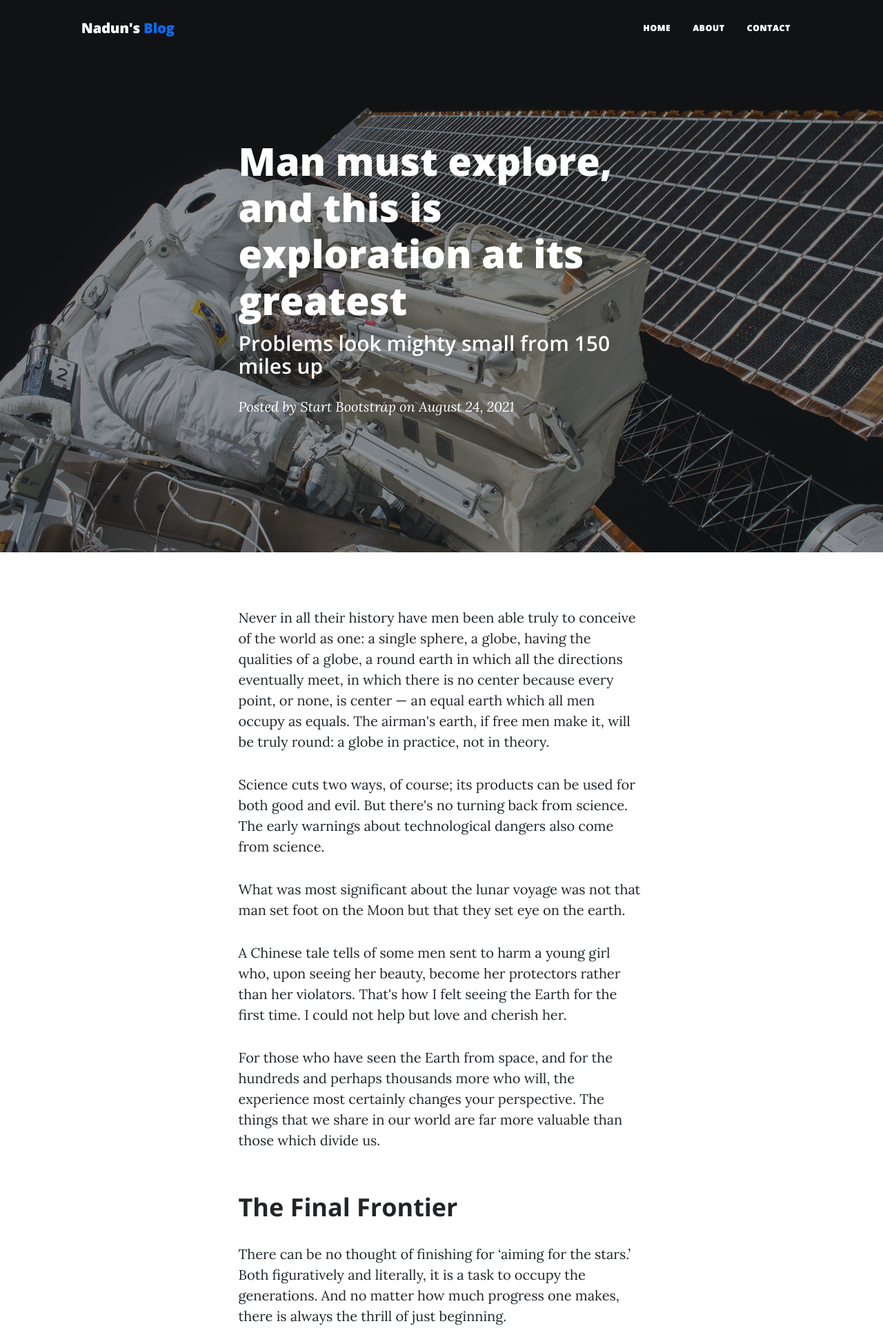
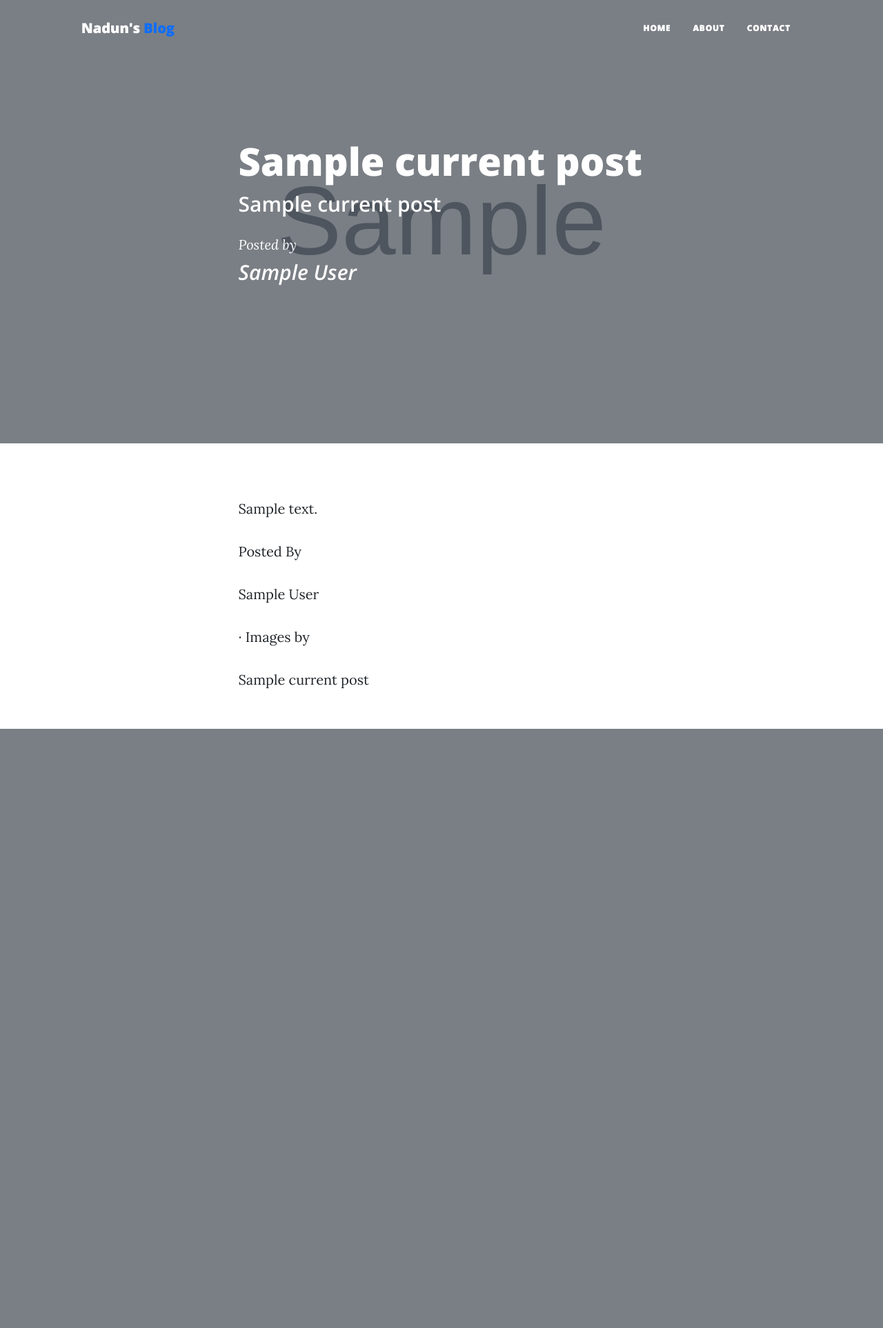
Before and after one commit to Nadunnissanka/Blog-flask-python, a Flask app: template templates/post.html in a window 1280 px wide. Shown: the top 1926 px of the page at 69% size. After the commit the page ends 1057 px from the top, so only its background shows below. Run offline with Flask 2, Linux system fonts and the light colour scheme; the template is opened without the code that fills it: most values are stand-ins (such as "Sample title", 1, 10 or a date in 2020); grey boxes marked "Sample" are stand-in pictures; some libraries are stand-ins or nearby versions.

Commit message:
SMTP service added and contact form configured

```diff
--- a/server.py
+++ b/server.py
@@ -1,15 +1,18 @@
-from flask import Flask, render_template
+from flask import Flask, render_template, request
 from posts import Post
 import requests
+import smtplib
 
 BLOG_API_ENDPOINT = 'https://api.npoint.io/c02e0e198d92c805a4c8'
+MY_EMAIL = "nadunnissankatest@gmail.com"
+MY_PASSWORD = "nadun123"
+RECEIVE_ADDRESS = "nadunnissanka@yahoo.com"
 
 post_list = []
 blog_response = requests.get(url=BLOG_API_ENDPOINT).json()
 for post in blog_response:
     post_obj = Post(post['id'], post['title'], post['subtitle'], post['author'], post['image'], post['body'])
     post_list.append(post_obj)
-
 
 app = Flask(__name__)
 
@@ -24,14 +27,38 @@ def about():
     return render_template('about.html')
 
 
-@app.route('/contact')
+@app.route('/contact')  # methods used to get data & post data
 def contact():
     return render_template('contact.html')
 
 
-@app.route('/post')
-def get_post():
-    return render_template('post.html')
+@app.route('/post/<int:index>')
+def get_post(index):
+    selected_post = None
+    for single_post in post_list:
+        if single_post.post_id == index:
+            selected_post = single_post
+    return render_template('post.html', current_post=selected_post)
+
+
+@app.route("/form-entry", methods=["POST", "GET"])
+def receive_data():
+    data = request.form
+    sender_name = data["sendername"]
+    sender_email = data["senderemail"]
+    sender_phone = data["senderphone"]
+    sender_msg = data["sendermsg"]
+
+    # email
+    with smtplib.SMTP("smtp.gmail.com") as connection:
+        connection.starttls()
+        connection.login(user=MY_EMAIL, password=MY_PASSWORD)
+        connection.sendmail(
+            from_addr=MY_EMAIL,
+            to_addrs=RECEIVE_ADDRESS,
+            msg=f"New Message from {sender_name}\n\nName: {sender_name}\nEmail: {sender_email}\nPhone: {sender_phone}\nMessage: {sender_msg}"
+        )
+    return render_template('successful.html')
 
 
 if __name__ == "__main__":
--- a/templates/index.html
+++ b/templates/index.html
@@ -19,7 +19,7 @@
                     <!-- Post preview-->
                     {% for post in all_posts: %}
                     <div class="post-preview">
-                        <a href="post.html">
+                        <a href="{{ url_for('get_post', index=post.post_id) }}">
                             <h2 class="post-title">{{ post.post_title }}</h2>
                             <h3 class="post-subtitle">{{ post.post_subtitle }}</h3>
                         </a>
--- a/templates/post.html
+++ b/templates/post.html
@@ -1,16 +1,15 @@
 {% include 'header.html' %}
         <!-- Page Header-->
-        <header class="masthead" style="background-image: url('{{ url_for("static", filename="assets/img/post-bg.jpg") }}')">
+        <header class="masthead" style="background-image: url('{{ current_post.post_image }}');">
             <div class="container position-relative px-4 px-lg-5">
                 <div class="row gx-4 gx-lg-5 justify-content-center">
                     <div class="col-md-10 col-lg-8 col-xl-7">
                         <div class="post-heading">
-                            <h1>Man must explore, and this is exploration at its greatest</h1>
-                            <h2 class="subheading">Problems look mighty small from 150 miles up</h2>
+                            <h1>{{ current_post.post_title }}</h1>
+                            <h2 class="subheading">{{ current_post.post_subtitle }}</h2>
                             <span class="meta">
                                 Posted by
-                                <a href="#!">Start Bootstrap</a>
-                                on August 24, 2021
+                                <p class="subheading">{{ current_post.post_author }}</p>
                             </span>
                         </div>
                     </div>
@@ -22,27 +21,11 @@
             <div class="container px-4 px-lg-5">
                 <div class="row gx-4 gx-lg-5 justify-content-center">
                     <div class="col-md-10 col-lg-8 col-xl-7">
-                        <p>Never in all their history have men been able truly to conceive of the world as one: a single sphere, a globe, having the qualities of a globe, a round earth in which all the directions eventually meet, in which there is no center because every point, or none, is center — an equal earth which all men occupy as equals. The airman's earth, if free men make it, will be truly round: a globe in practice, not in theory.</p>
-                        <p>Science cuts two ways, of course; its products can be used for both good and evil. But there's no turning back from science. The early warnings about technological dangers also come from science.</p>
-                        <p>What was most significant about the lunar voyage was not that man set foot on the Moon but that they set eye on the earth.</p>
-                        <p>A Chinese tale tells of some men sent to harm a young girl who, upon seeing her beauty, become her protectors rather than her violators. That's how I felt seeing the Earth for the first time. I could not help but love and cherish her.</p>
-                        <p>For those who have seen the Earth from space, and for the hundreds and perhaps thousands more who will, the experience most certainly changes your perspective. The things that we share in our world are far more valuable than those which divide us.</p>
-                        <h2 class="section-heading">The Final Frontier</h2>
-                        <p>There can be no thought of finishing for ‘aiming for the stars.’ Both figuratively and literally, it is a task to occupy the generations. And no matter how much progress one makes, there is always the thrill of just beginning.</p>
-                        <p>There can be no thought of finishing for ‘aiming for the stars.’ Both figuratively and literally, it is a task to occupy the generations. And no matter how much progress one makes, there is always the thrill of just beginning.</p>
-                        <blockquote class="blockquote">The dreams of yesterday are the hopes of today and the reality of tomorrow. Science has not yet mastered prophecy. We predict too much for the next year and yet far too little for the next ten.</blockquote>
-                        <p>Spaceflights cannot be stopped. This is not the work of any one man or even a group of men. It is a historical process which mankind is carrying out in accordance with the natural laws of human development.</p>
-                        <h2 class="section-heading">Reaching for the Stars</h2>
-                        <p>As we got further and further away, it [the Earth] diminished in size. Finally it shrank to the size of a marble, the most beautiful you can imagine. That beautiful, warm, living object looked so fragile, so delicate, that if you touched it with a finger it would crumble and fall apart. Seeing this has to change a man.</p>
-                        <a href="#!"><img class="img-fluid" src="assets/img/post-sample-image.jpg" alt="..." /></a>
-                        <span class="caption text-muted">To go places and do things that have never been done before – that’s what living is all about.</span>
-                        <p>Space, the final frontier. These are the voyages of the Starship Enterprise. Its five-year mission: to explore strange new worlds, to seek out new life and new civilizations, to boldly go where no man has gone before.</p>
-                        <p>As I stand out here in the wonders of the unknown at Hadley, I sort of realize there’s a fundamental truth to our nature, Man must explore, and this is exploration at its greatest.</p>
-                        <p>
-                            Placeholder text by
-                            <a href="http://spaceipsum.com/">Space Ipsum</a>
+                        <p>{{ current_post.post_body }}</p>
+                            Posted By
+                            <p>{{ current_post.post_author }}</p>
                             &middot; Images by
-                            <a href="https://www.flickr.com/photos/nasacommons/">NASA on The Commons</a>
+                            <p>{{ current_post.post_subtitle }}</p>
                         </p>
                     </div>
                 </div>
```
Also changed, not shown: templates/contact.html (+6 -23 lines), templates/successful.html (added, +9 -0 lines).
